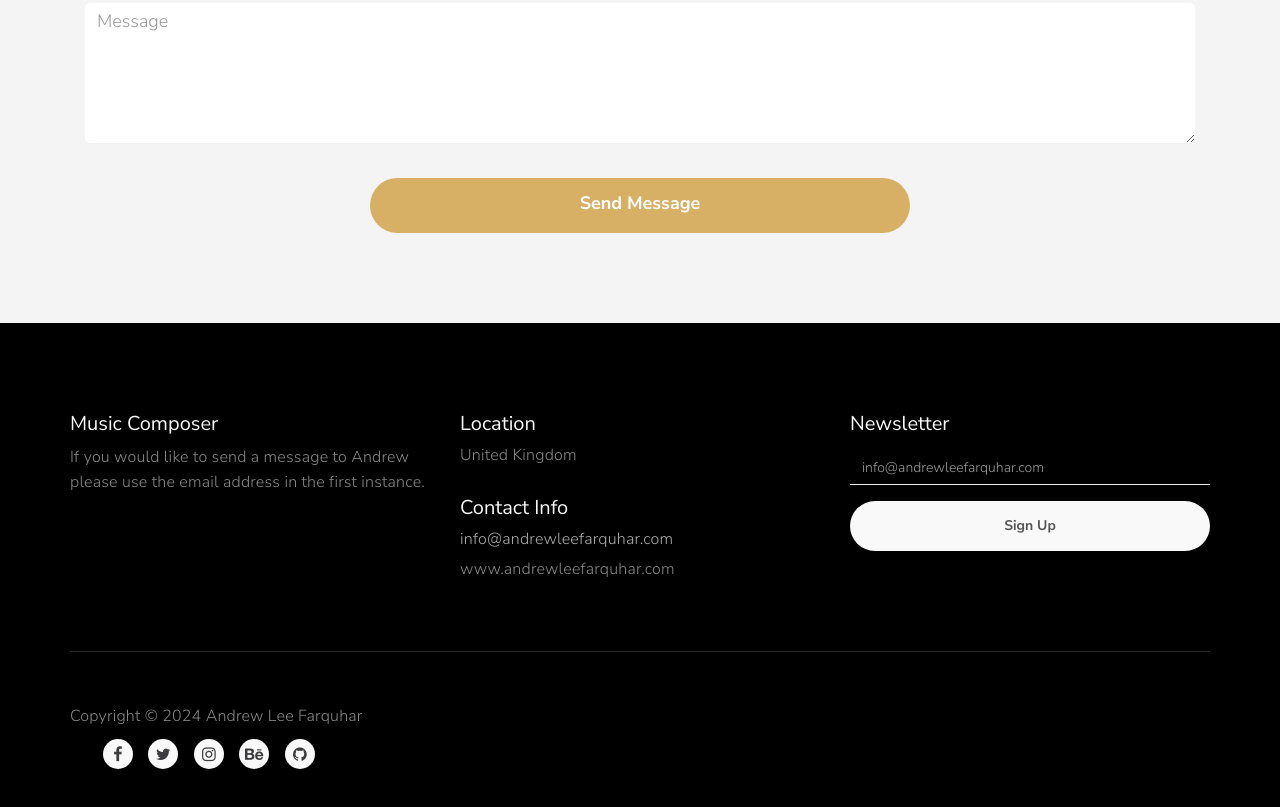
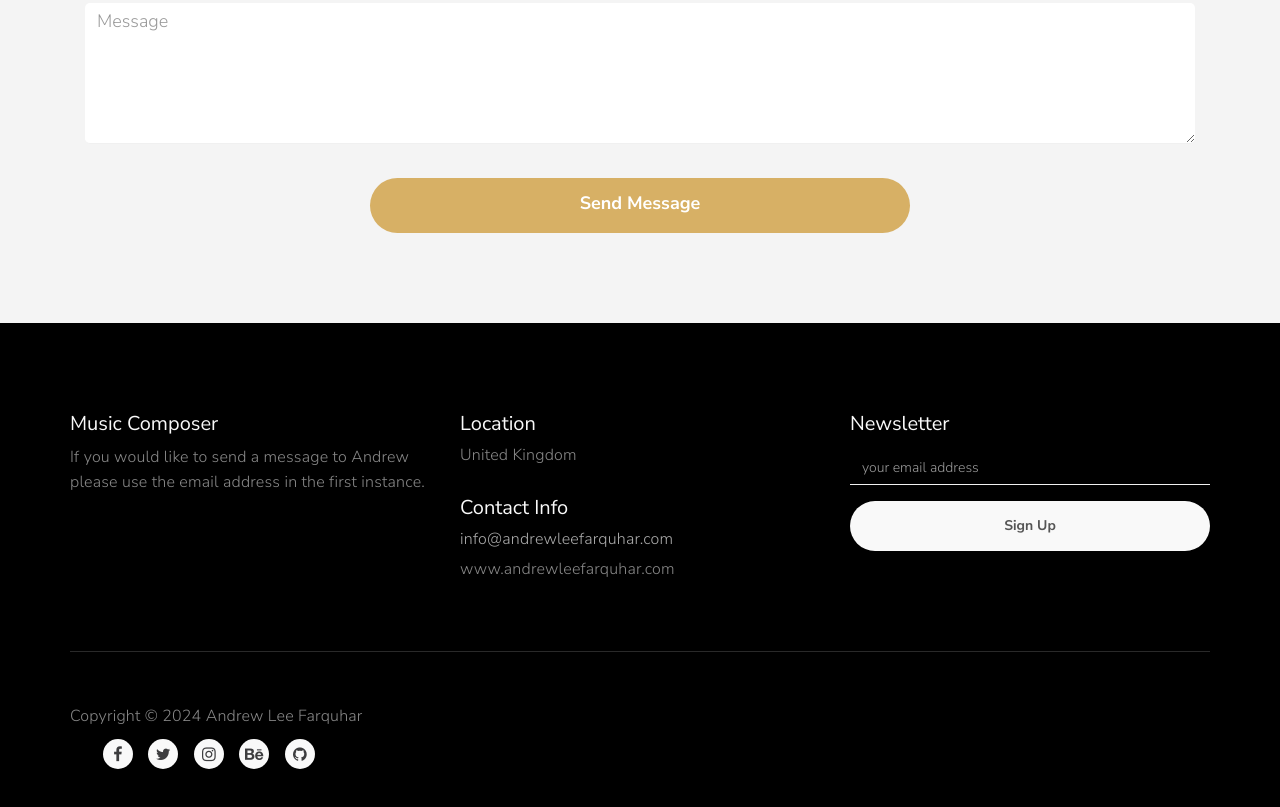
Before and after one commit to andleefar/website-demo, a plain HTML site: page index.html in a window 1280 px wide. Shown: the part 2662-3469 px from the top of the page. Drawn offline with nearby package versions, Linux system fonts and the light colour scheme.

Commit message:
Update index.html

```diff
--- a/index.html
+++ b/index.html
@@ -229,7 +229,7 @@ He is currently pressing ahead with new compositional Works and has irons in the
                <div class="wow fadeInUp col-md-4 col-sm-4" data-wow-delay="0.6s">
                     <h4>Newsletter</h4>
                     <form class="newsletter" action="#" method="get">
-                         <input name="email" type="email" class="form-control" id="email" placeholder="info@andrewleefarquhar.com">
+                         <input name="email" type="email" class="form-control" id="email" placeholder="your email address">
                          <button name="submit" value="sign-up" class='form-control'>Sign Up</button>
                     </form>
                </div>
```
